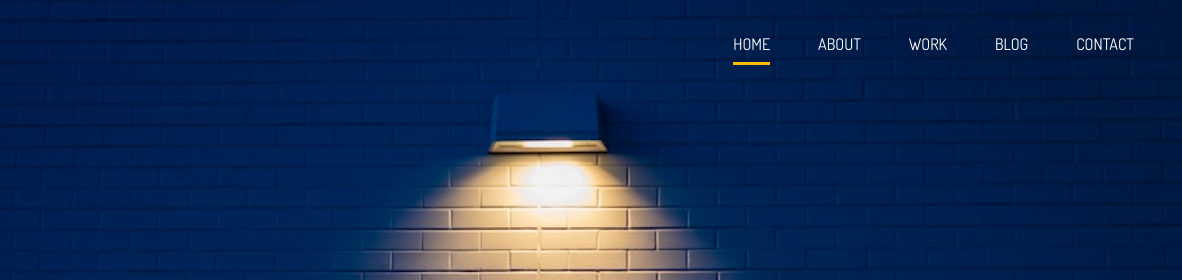
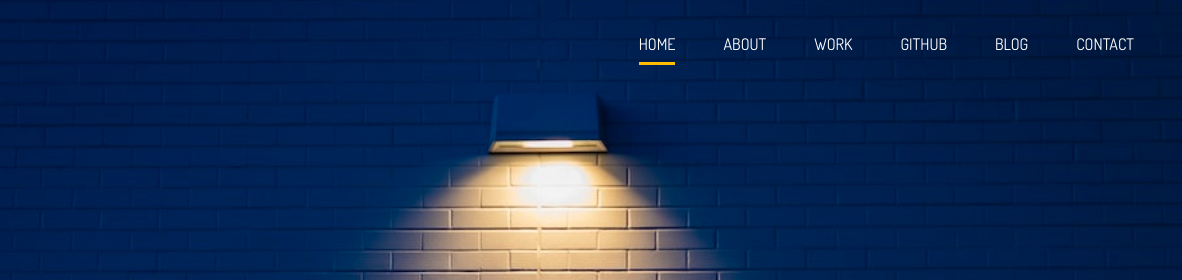
Before and after one commit to franklinholguin/portfolio_web, a website: page dist/index.html in a window 1280 px wide. Shown: the top 280 px of the page, 98-1280 px from the left. Drawn offline with Linux system fonts and the light colour scheme.

Commit message:
Adding Github to the top menu

```diff
--- a/dist/index.html
+++ b/dist/index.html
@@ -28,6 +28,7 @@
             <li><a href="index.html" class="current">Home</a></li>
             <li><a href="about.html">About</a></li>
             <li><a href="work.html">Work</a></li>
+            <li><a href="https://github.com/franklinholguin">github</a></li>
             <li><a href="https://dev.to/franklinholguin">Blog</a></li>
             <li><a href="contact.html">Contact</a></li>
           </ul>
```
Also changed, not shown: 1 other file.
